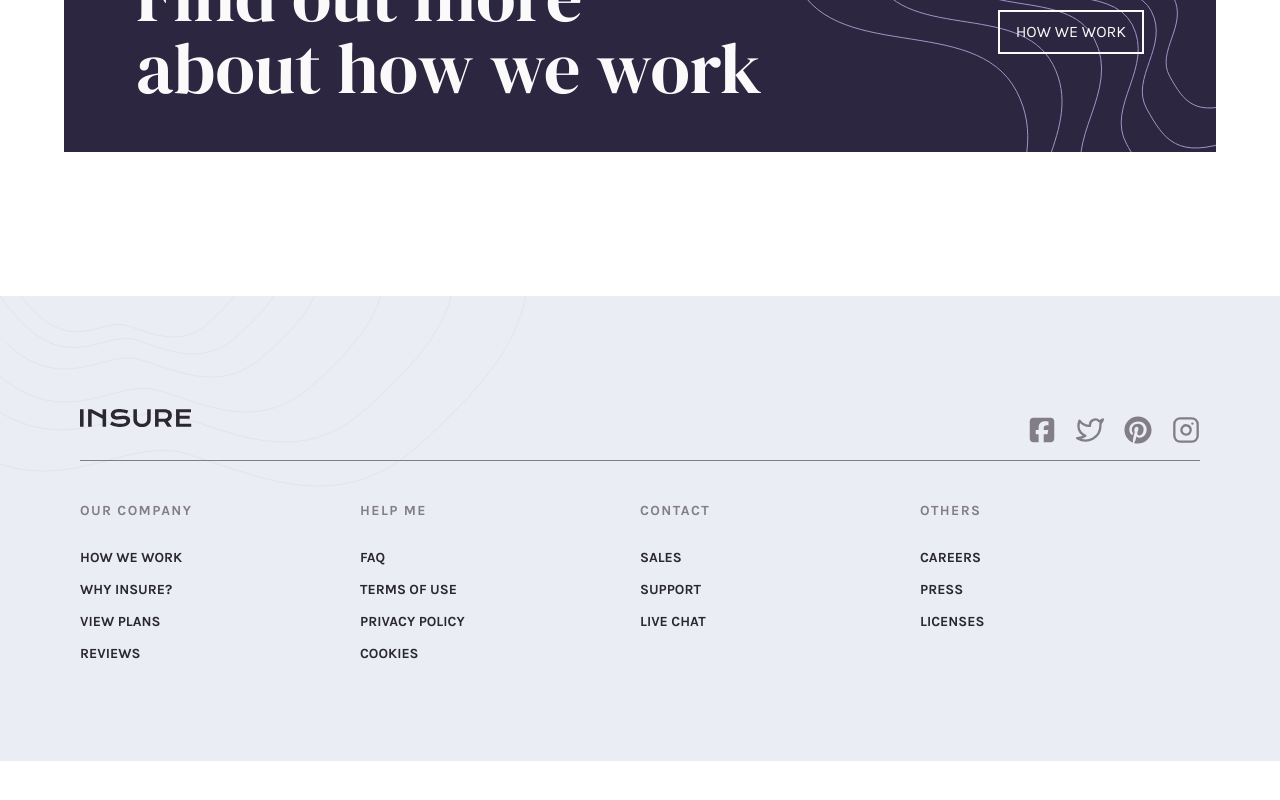
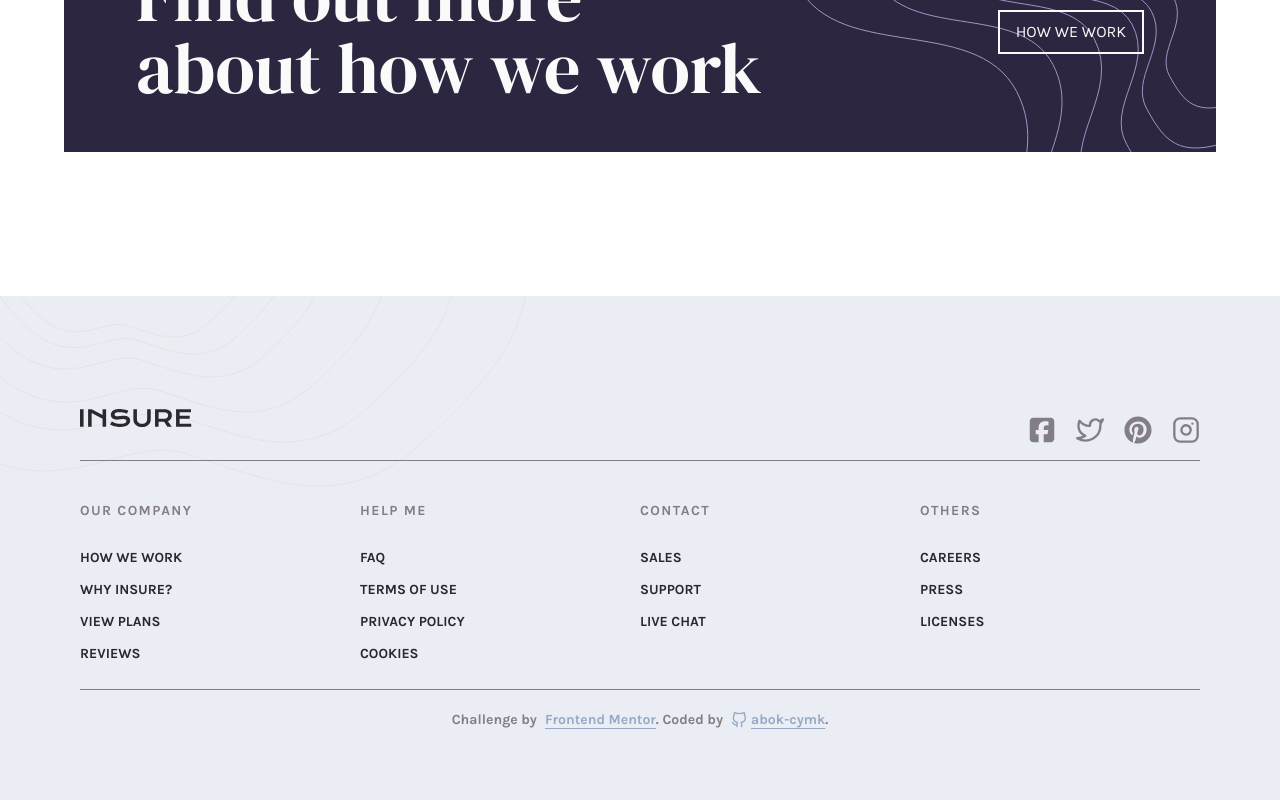
Before and after one commit to abok-cymk/insure-landing-page-master, a React (Vite) app: page / in a window 1280 px wide. Shown: the part 1376-2176 px from the top of the page. Before the commit the page ends 2137 px from the top, so only its background shows below. Built offline with nearby package versions, Linux system fonts and the light colour scheme.

Commit message:
added attribution

```diff
--- a/src/Footer.jsx
+++ b/src/Footer.jsx
@@ -1,6 +1,6 @@
 import { FaPinterest } from "react-icons/fa";
 import { FaSquareFacebook } from "react-icons/fa6";
-import { FiInstagram, FiTwitter } from "react-icons/fi";
+import { FiGithub, FiInstagram, FiTwitter } from "react-icons/fi";
 
 const companyItems = {
   "our company": ["how we work", "why insure?", "view plans", "reviews"],
@@ -30,20 +30,32 @@ const Footer = () => {
           </a>
           <ul className="flex gap-5 sm:ml-auto pt-6">
             <li>
-              <FaSquareFacebook size={28} className="text-Gray-700 hover:text-Gray-950 transition-colors duration-500 cursor-pointer"/>
+              <FaSquareFacebook
+                size={28}
+                className="text-Gray-700 hover:text-Gray-950 transition-colors duration-500 cursor-pointer"
+              />
             </li>
             <li>
-              <FiTwitter size={28} className="text-Gray-700 hover:text-Gray-950 transition-colors duration-500 cursor-pointer"/>
+              <FiTwitter
+                size={28}
+                className="text-Gray-700 hover:text-Gray-950 transition-colors duration-500 cursor-pointer"
+              />
             </li>
             <li>
-              <FaPinterest size={28} className="text-Gray-700 hover:text-Gray-950 transition-colors duration-500 cursor-pointer"/>
+              <FaPinterest
+                size={28}
+                className="text-Gray-700 hover:text-Gray-950 transition-colors duration-500 cursor-pointer"
+              />
             </li>
             <li>
-              <FiInstagram size={28} className="text-Gray-700 hover:text-Gray-950 transition-colors duration-500 cursor-pointer"/>
+              <FiInstagram
+                size={28}
+                className="text-Gray-700 hover:text-Gray-950 transition-colors duration-500 cursor-pointer"
+              />
             </li>
           </ul>
         </div>
-        <div className="z-70 grid grid-cols-1 sm:grid-cols-3 lg:grid-cols-4 text-center sm:text-left lg:text-left pt-4">
+        <div className="z-70 grid grid-cols-1 sm:grid-cols-3 lg:grid-cols-4 text-center sm:text-left lg:text-left pt-4 pb-6">
           {Object.entries(companyItems).map(([title, items]) => (
             <div key={title} className="pt-6">
               <p className="uppercase text-Gray-700 font-k700 text-sm tracking-widest mb-6">
@@ -64,6 +76,13 @@ const Footer = () => {
             </div>
           ))}
         </div>
+        <code className="flex flex-wrap items-center justify-center text-sm/7 font-k700 text-Gray-700 pt-4">
+          Challenge by{" "}
+          <a href="https://www.frontendmentor.io?ref=challenge" target="_blank" className="ml-2 underline underline-offset-4 text-Blue-500">
+            Frontend Mentor
+          </a>
+          . Coded by <a href="https://github.com/abok-cymk" className="flex items-center gap-1 underline underline-offset-4 text-Blue-500"><FiGithub size={16} className="hover:text-Blue-950 transition-colors duration-200 ml-2"/> <span>abok-cymk</span></a>.
+        </code>
       </div>
     </footer>
   );
--- a/src/components/BgPatternsDesktop.jsx
+++ b/src/components/BgPatternsDesktop.jsx
@@ -18,7 +18,7 @@ const BgPatternsDesktop = () => {
         />
       </picture>
 
-      {/* Left pattern - Adding the left pattern that was missing */}
+      {/* Left pattern */}
       <picture className="hidden lg:block absolute left-0 bottom-0 z-0 -mb-50">
         <source
           media="(min-width: 939px)"
--- a/src/components/BgPatternsMobile.jsx
+++ b/src/components/BgPatternsMobile.jsx
@@ -20,7 +20,7 @@ const BgPatternsMobile = () => {
         />
       </picture>
 
-      {/* Left pattern - Adding the left pattern that was missing */}
+      {/* Left pattern */}
       <picture className="lg:hidden block absolute left-0 bottom-50 right-40 z-0">
         <source
           media="(min-width: 939px)"
--- a/src/index.css
+++ b/src/index.css
@@ -25,6 +25,6 @@ h6 {
   @apply font-dmSerifDisplay font-dSD400;
 }
 
-p, ul, button, span {
+p, ul, button, span, code {
     @apply font-karla;
 }
```
